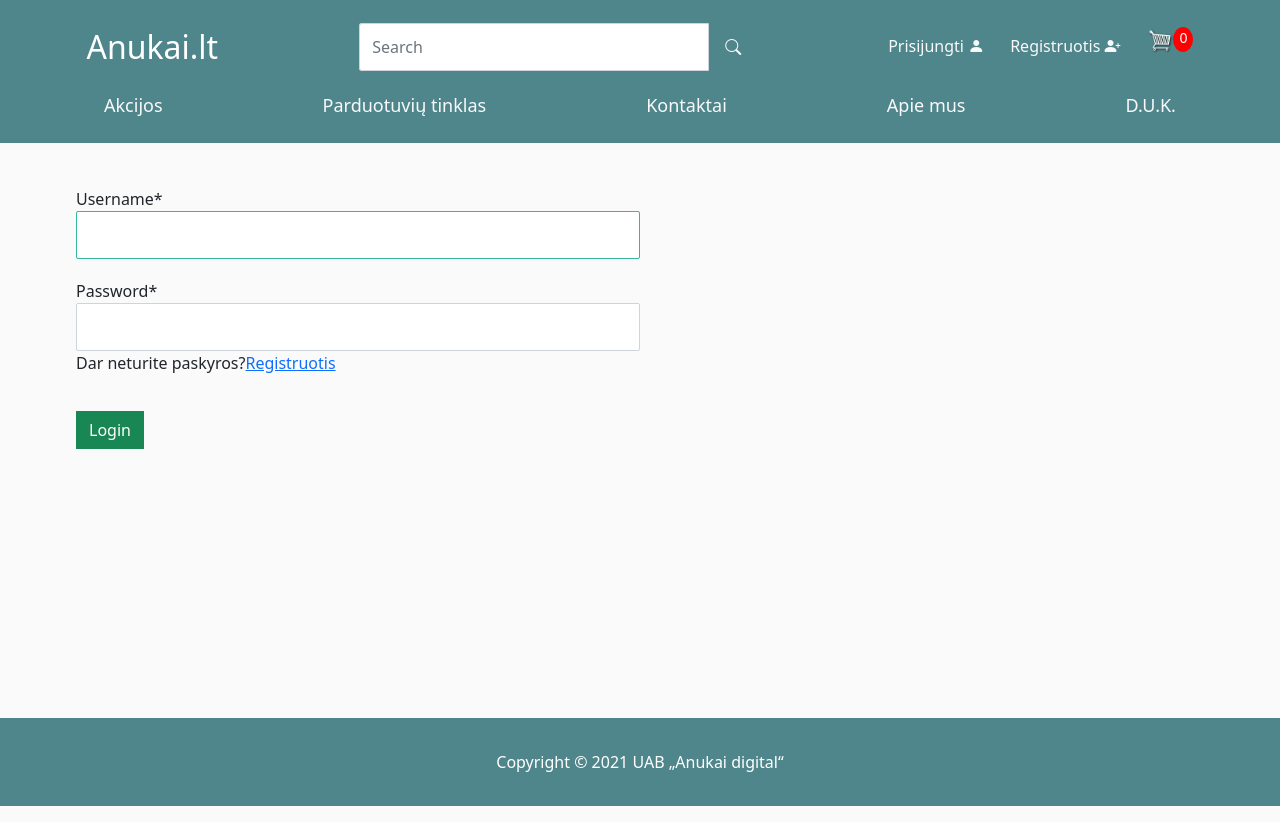
After one commit to balbazauras/Anukai, a Django app: page /login/ in a window 1280 px wide. The commit adds this page. Run offline with Django 3.2, Linux system fonts and the light colour scheme; some libraries are stand-ins or nearby versions.

Commit message:
Added Registration/Log In

```diff
--- a/ecommerce/ecommerce/urls.py
+++ b/ecommerce/ecommerce/urls.py
@@ -21,6 +21,5 @@ from django.conf import settings
 urlpatterns = [
     path('admin/', admin.site.urls),
     path('',include('store.urls')),
-
 ]
 urlpatterns+=static (settings.MEDIA_URL,document_root=settings.MEDIA_ROOT)
--- a/ecommerce/static/css/main.css
+++ b/ecommerce/static/css/main.css
@@ -10,6 +10,20 @@ h1,h2,h3,h4,h5,h6{
 	min-width: 90%;
 	max-width: 90%;
 	min-height: calc(100vh - 265px);
+}
+
+.logForm{
+	min-width: 50%;
+	max-width: 50%;
+	min-height: calc(100vh - 265px);
+}
+
+.logForm form label{
+	margin-top: 20px;
+}
+
+.logForm form button{
+	margin-top: 20px;
 }
 
 .box-element{
--- /dev/null
+++ b/ecommerce/store/templates/registration/login.html
@@ -0,0 +1,20 @@
+{% extends 'store/index.html' %} {% load static %}
+
+{% block title %}
+Login
+{% endblock %}
+
+{% load crispy_forms_tags %}
+
+{% load crispy_forms_tags %}
+{% block content %}
+<div class="logForm">
+    <form method="post" class="form-group">
+        {% csrf_token %}
+        {{form|crispy}}
+        <p>Dar neturite paskyros?<a href="/register ">Registruotis</a></p>
+        <button type="submit" class="btn btn-success">Login</button>
+
+    </form>
+</div>
+{% endblock %}
--- a/ecommerce/store/templates/store/index.html
+++ b/ecommerce/store/templates/store/index.html
@@ -33,104 +33,43 @@
                     </div>
                 </form>
                 <div class="ml-auto my-2 my-lg-0 d-inline-flex">
+                    {% if user.is_authenticated %}
+                    <div class="d-flex">
+                        <div class="d-flex align-items-center pb-1 text-light">
+                            Sveiki,
+                            <strong>&nbsp;{{ user.username }}</strong>
+                        </div>
+                        <!--Log out button-->
+                        <div class="text-centre">
+                            <a href="{% url 'logout' %}" class="btn text-light">Atsijungti <i
+                                    class="bi-person-fill text-light"></i></a>
+                        </div>
+                        {% else %}
                         <div class="d-flex">
                             <!--Log in button-->
                             <div class="text-centre">
-                            <a href="" class="btn text-light" data-toggle="modal" data-target="#loginPage">Log In <i
+                                <a href="{% url 'login' %}" class="btn text-light">Prisijungti <i
                                         class="bi-person-fill text-light"></i></a>
                             </div>
                             <div class="d-flex ">
                                 <!--Sign up button-->
                                 <div class="text-centre">
-                                <a href="" class="btn text-light" data-toggle="modal" data-target="#signupPage">Sign Up
+                                    <a href="{% url 'register' %}" class="btn text-light">Registruotis
                                         <i class="bi-person-plus-fill text-light"></i></a>
                                 </div>
                             </div>
-
                         </div>
+                        {% endif %}
                         <a href="{% url 'cart' %}">
                             <img id="cart-icon" src="{% static 'images/cart.png' %}">
                         </a>
                         <p id="cart-total">0</p>
                     </div>
-                <!--Sign in Page Content-->
-                <div class="modal fade" id="signupPage">
-                    <div class="modal-dialog">
-                        <div class="modal-content">
-
-                            <div class="modal-header">
-                                <h4 class="modal-title w-100 font-weight-bold">Sign Up</h4>
-                                <button type="button" class="close" data-dismiss="modal"
-                                    aria-lable="close">&times;</button>
-                            </div>
-                            <div class="modal-body mx-3">
-                                <div class="md-form mb-5">
-                                    <i class="bi-person prefix grey-text"></i>
-                                    <label data-error="wrong" data-success="right">Name</label>
-                                    <input type="text" class="form-control validate">
-                                </div>
-
-                                <div class="md-form mb-5">
-                                    <i class="bi-envelope prefix grey-text"></i>
-                                    <label data-error="wrong" data-success="right">Email</label>
-                                    <input type="email" class="form-control validate">
-                                </div>
-
-
-                                <div class="md-form mb-5">
-                                    <i class="bi-lock prefix grey-text"></i>
-                                    <label data-error="wrong" data-success="right">Password</label>
-                                    <input type="password" class="form-control validate">
-                                </div>
-                            </div>
-
-                            <div class="modal-footer d-flex justify-content-center">
-                                <button class="btn btn-dark">Sign up</button>
-                            </div>
-                        </div>
-                    </div>
-                </div>
-
-                <!--content of signin page-->
-
-                <div class="modal fade" id="loginPage">
-                    <div class="modal-dialog">
-                        <div class="modal-content">
-
-                            <div class="modal-header text-center">
-                                <h3 class="modal-title w-100 dark-grey-text font-weight-bold">Sign In</h3>
-                                <button type="button" class="close" data-dismiss="modal" aria-label="Close">
-                                    <span aria-hidden="true">&times;</span>
-                                </button>
-                            </div>
-
-                            <div class="modal-body mx-4">
-                                <div class="md-form my-4">
-                                    <i class="bi-envelope prefix grey-text"></i>
-                                    <label data-error="wrong" data-success="right">Email</label>
-                                    <input type="email" class="form-control validate">
-                                </div>
-
-                                <div class="md-form my-4">
-                                    <i class="bi-lock prefix grey-text"></i>
-                                    <label data-error="wrong" data-success="right">Password</label>
-                                    <input type="password" class="form-control validate">
-                                    <p class="font-small blue-text d-flex justify-content-end"><a href="#"
-                                            class="blue-text ml-1">Forgot Password?</a></p>
-                                </div>
-
-                                <div class="text-center mb-3">
-                                    <button type="button" class="btn btn-dark btn-block z-depth-1a">Sign in</button>
-                                </div>
-                            </div>
-                        </div>
-                    </div>
-                </div>
                 </div>
             </div>
 
             <div class="flex-row navigationbtns navbar">
-            <div class="navbar-light collapse navbar-collapse"  id="navbarSupportedContent">
+                <div class="navbar-light collapse navbar-collapse" id="navbarSupportedContent">
                     <ul class="navbar-nav col-sm-12 justify-content-around">
                         <li class="nav-item">
                             <a href="#" class="nav-link text-light">Akcijos</a>
--- a/ecommerce/store/urls.py
+++ b/ecommerce/store/urls.py
@@ -1,4 +1,4 @@
-from django.urls import path
+from django.urls import path, include
 from django.conf.urls import include, url
 from django.contrib import admin
 from django.conf import settings
@@ -8,6 +8,8 @@ from . import views
 urlpatterns = [
         #Leave as empty string for base url
 	path('', views.store, name="store"),
+	path('register/', views.register, name="register"),
+	path('', include("django.contrib.auth.urls")),
 	path('cart/', views.cart, name="cart"),
 	path('checkout/', views.checkout, name="checkout"),
 	path('search/',views.search ,name="search"),
```
Also changed, not shown: ecommerce/ecommerce/settings.py (+7 -0 lines), ecommerce/store/forms.py (added, +15 -0 lines), ecommerce/store/templates/store/register.html (added, +17 -0 lines), ecommerce/store/views.py (+15 -1 lines), ecommerce/db.sqlite3. Lines whose indentation alone changed are shown as unchanged.
